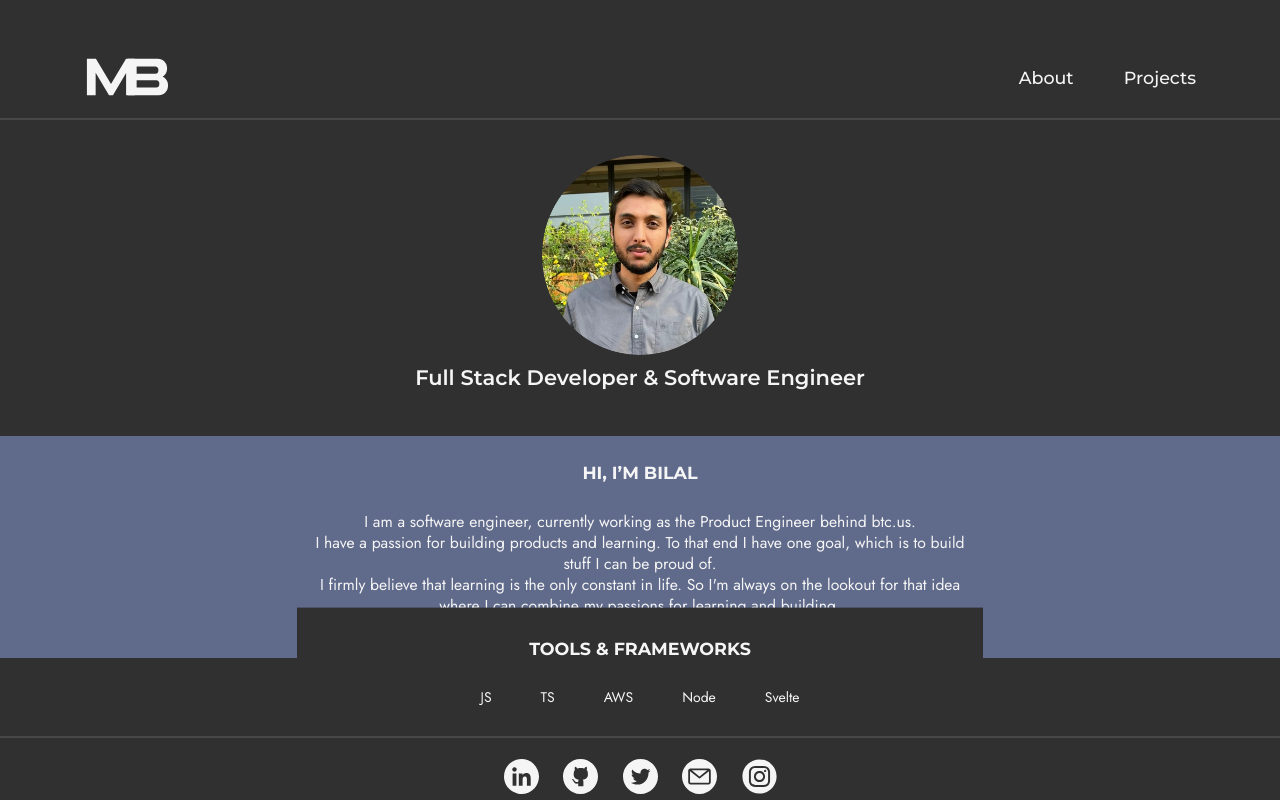
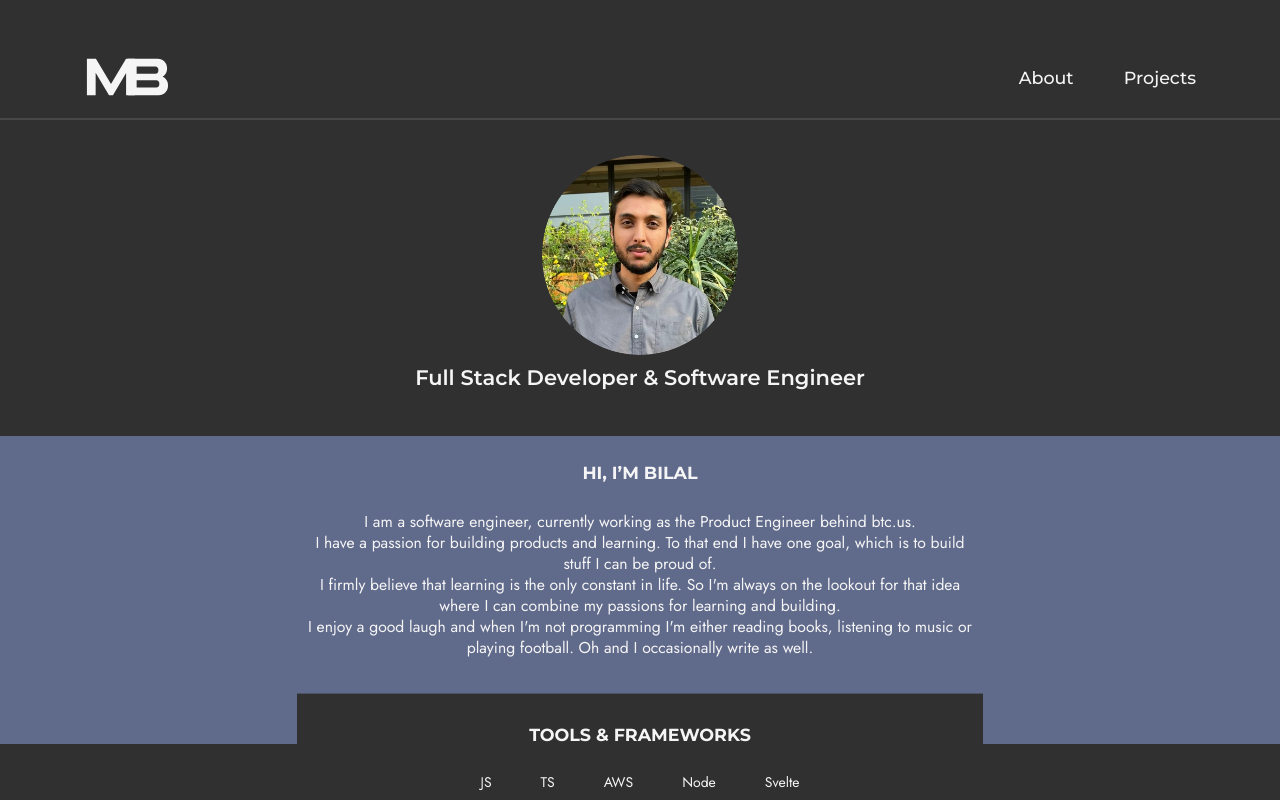
Before and after one commit to bilalanees98/profile-website, a SvelteKit app: page / in a window 1280 px wide. Shown: the top 800 px of the page. Built offline with nearby package versions, Linux system fonts and the light colour scheme; a web font is replaced by a local one.

Commit message:
fix: website height grow issue

```diff
--- a/src/routes/+layout.svelte
+++ b/src/routes/+layout.svelte
@@ -4,10 +4,12 @@
   import Nav from "./Nav.svelte";
 </script>
 
-<Nav />
-<div
-  class="h-[77vh] flex flex-col grow font-montserrat text-primary-two bg-primary-one"
->
-  <slot />
+<div class="flex flex-col grow h-screen scroll-auto">
+  <Nav />
+  <div
+    class="flex flex-col grow font-montserrat text-primary-two bg-primary-one"
+  >
+    <slot />
+  </div>
+  <Footer />
 </div>
-<Footer />
--- a/src/routes/About.svelte
+++ b/src/routes/About.svelte
@@ -2,7 +2,7 @@
   import Skills from "./Skills.svelte";
 </script>
 
-<div class="flex flex-col items-center h-full">
+<div class="flex flex-col items-center">
   <div class="flex flex-col w-full items-center py-10">
     <img src="/pictures/profile-pic.png" alt="" class=" rounded-full w-56" />
     <h2 class="text-2m font-semibold py-2 text-center mobile:max-tablet:w-1/2">
@@ -11,7 +11,8 @@
   </div>
 
   <div
-    class="flex flex-col items-center w-full mobile:h-[32rem] tablet:h-[25rem] bg-secondary-one"
+    class="flex flex-col items-center w-full mobile:h-[32rem] tablet:h-[25rem] laptop:h-[22rem]
+     bg-secondary-one"
   >
     <h1 class="text-m font-bold my-7 uppercase">hi, i’m Bilal</h1>
     <div
@@ -38,7 +39,7 @@
     </div>
   </div>
   <div
-    class="flex relative w-full justify-center -translate-y-[60%] tablet:-translate-y-[40%]"
+    class="flex w-full justify-center -translate-y-[60%] tablet:-translate-y-[40%]"
   >
     <Skills />
   </div>
```
